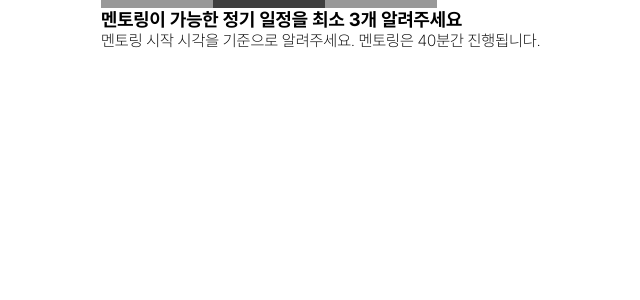
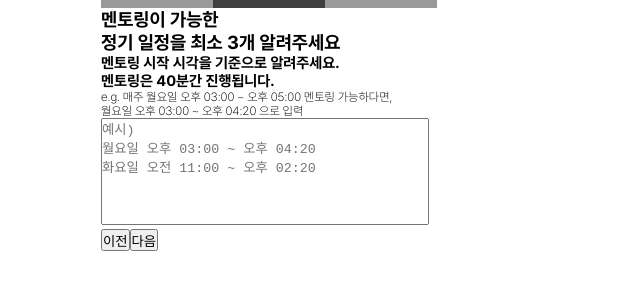
Before and after one commit to WE-ARE-RACCOONS/postgraduate-front, a Next.js app: page /add-time in a window 1280 px wide. Shown: the top 300 px of the page, without its empty margins (239-879 px from the left). Built offline with nearby package versions, Linux system fonts and the light colour scheme.

Commit message:
RAC-167 feat: 멘토링 가능 시간 페이지 구현

```diff
--- a/src/app/add-time/page.tsx
+++ b/src/app/add-time/page.tsx
@@ -1,15 +1,72 @@
 'use client';
 import ProgressBar from "@/components/Bar/ProgressBar";
-import { PROFILE_DIRECTION, PROFILE_SUB_DIRECTION } from "@/constants/form/cProfileForm";
+import SingleValidator from "@/components/Validator/SingleValidator";
+import { PROFILE_DIRECTION, PROFILE_PLACEHOLDER, PROFILE_SUB_DIRECTION } from "@/constants/form/cProfileForm";
+import { sAbleTime } from "@/stores/senior";
+import { useAtom } from "jotai";
+import { useRouter } from "next/navigation";
+import { useState } from "react";
+import styled from "styled-components";
 
 function AddTimePage() {
+  const [ableTime, setAbleTime] = useAtom(sAbleTime);
+  const [flag, setFlag] = useState(false);
+  const router = useRouter();
+
+  const handleClick = () => {
+    if(!ableTime) {
+      setFlag(true);
+      return;
+    }
+
+    if(ableTime) {
+      router.push('add-chat-link');
+      return;
+    }
+  }
+
   return(
-    <>
+    <AddTimePageContainer>
       <ProgressBar activeNum={1} />
-      <h3>{PROFILE_DIRECTION.addTime}</h3>
-      <div>{PROFILE_SUB_DIRECTION.addTime}</div>
-    </>
+      <h3 id="add-time-direction">{PROFILE_DIRECTION.addTime}</h3>
+      <div id="add-time-sub-direction">{PROFILE_SUB_DIRECTION.addTime}</div>
+      <div id="add-time-sub-direction-ex">{PROFILE_SUB_DIRECTION.addTimeEx}</div>
+      <textarea name="add-time-textarea" id="add-time-textarea" placeholder={PROFILE_PLACEHOLDER.addTime} onChange={(e) => {setAbleTime(e.currentTarget.value)}}></textarea>
+      {flag && <SingleValidator textColor="#FF0000" msg="가능한 시간을 알려주세요" />}
+      <div id="add-time-btn-container">
+        <button onClick={() => {router.back()}}>이전</button>
+        <button onClick={handleClick}>다음</button>
+      </div>
+    </AddTimePageContainer>
   )
 }
 
 export default AddTimePage;
+
+const AddTimePageContainer = styled.div`
+  width: inherit;
+  height: 100%;
+  font-family: 'Pretendard';
+  white-space: pre-line;
+
+  #add-time-sub-direction {
+    font-size: 15px;
+    font-weight: 600;
+  }
+
+  #add-time-sub-direction-ex {
+    font-size: 12px;
+  }
+
+  #add-time-textarea {
+    width: 20.5rem;
+    height: 6.7rem;
+    resize: none;
+  }
+
+  #add-time-btn-container {
+    width: max-content;
+    height: 1.375rem;
+    display: flex;
+  }
+`
--- a/src/constants/form/cProfileForm.ts
+++ b/src/constants/form/cProfileForm.ts
@@ -1,25 +1,28 @@
 export const PROFILE_DIRECTION = {
   addProfile: '진행하실 멘토링을 소개해주세요',
-  addTime: '멘토링이 가능한\n정기 일정을 최소 3개 알려주세요',
+  addTime: `멘토링이 가능한\n정기 일정을 최소 3개 알려주세요`,
   addChatLink: '오픈채팅방 링크를 알려주세요'
 };
 
 export const PROFILE_SUB_DIRECTION = {
   addProfile: '입력한 정보는 멘토링 매칭에 이용됩니다.',
   addTime: '멘토링 시작 시각을 기준으로 알려주세요.\n멘토링은 40분간 진행됩니다.',
+  addTimeEx: 'e.g. 매주 월요일 오후 03:00 ~ 오후 05:00 멘토링 가능하다면,\n월요일 오후 03:00 ~ 오후 04:20 으로 입력',
   addChatLink: '매칭된 후배와 대화할 오픈채팅 방이에요.\n비대면 회의 링크를 전달하고 급한 공지를 전달해요.'
 };
 
 export const PROFILE_TITLE = {
-  single_introduce: '한줄 소개',
-  multi_introduce: '자기소개',
-  recommended_for: '추천대상',
+  singleIntroduce: '한줄 소개',
+  multiIntroduce: '자기소개',
+  recommendedFor: '추천대상',
 };
 
 export const PROFILE_PLACEHOLDER = {
-  single_introduce: '본인을 한 줄로 소개해주세요',
-  multi_introduce:
+  singleIntroduce: '본인을 한 줄로 소개해주세요',
+  multiIntroduce:
     '스스로를 소개해주세요.\n출신 학부, 현재 연구 중인 내용, 자신있게 설명할 수 있는 분야 등을 알려주시면 좋아요 (최소 50자)',
-  recommended_for:
+  recommendedFor:
     '추천하는 멘토링 주제나 대학원 후배의 특성을 알려주세요 (최소 50자)',
+  addTime: '예시)\n월요일 오후 03:00 ~ 오후 04:20\n화요일 오전 11:00 ~ 오후 02:20',
+  addChatLink: '카카오톡 오픈채팅방 링크를 복사해 붙여넣어 주세요.'
 };
--- a/src/stores/senior.ts
+++ b/src/stores/senior.ts
@@ -19,3 +19,4 @@ export const selectedFieldAtom = atom<Array<string>>([]);
 export const sSingleIntroduce = atom<string>('');
 export const sMultiIntroduce = atom<string>('');
 export const sRecommendedFor = atom<string>('');
+export const sAbleTime = atom<string>('');
```
Also changed, not shown: src/app/add-profile/page.tsx (+6 -6 lines).
